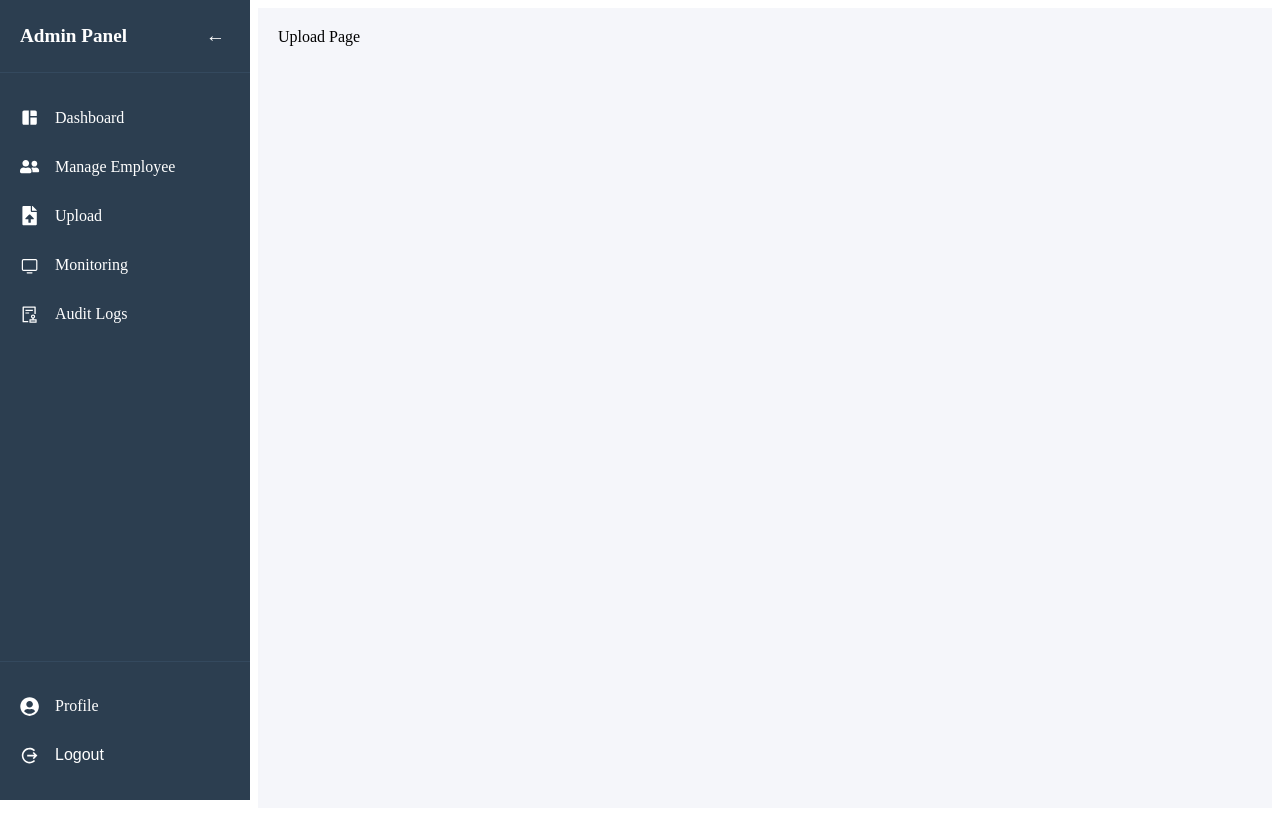
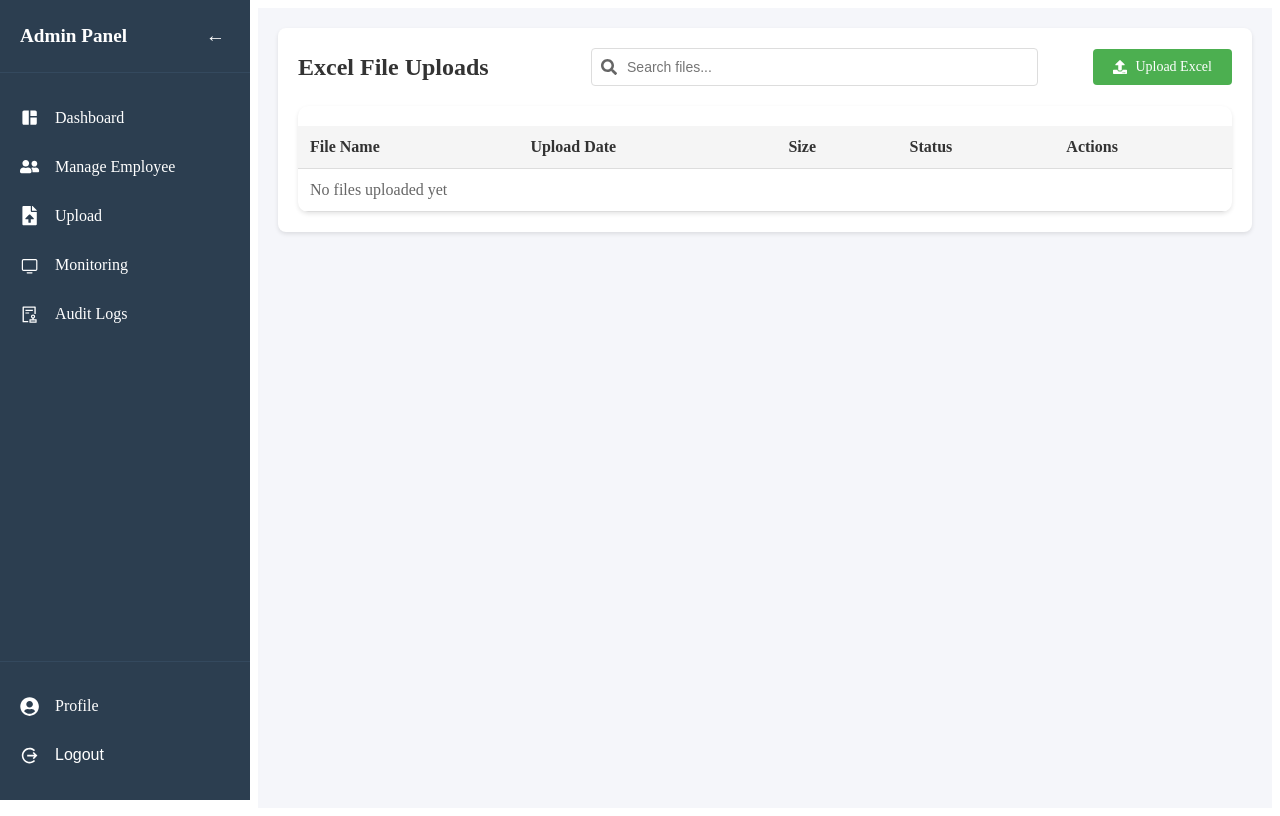
Before and after one commit to yabalap/TO-DO-LIST, a React (Vite) app in the folder client/: page /admin/upload in a window 1280 px wide. Built offline with nearby package versions, Linux system fonts and the light colour scheme; sample sign-in values are in the browser's storage.

Commit message:
add ui for uploads admin side...

```diff
--- a/client/src/App.jsx
+++ b/client/src/App.jsx
@@ -8,6 +8,7 @@ import DashboardEmployee from './components/Employee/EmployeeDashboard/dashboard
 import ManageEmployee from './components/Admin/ManageEmployee/manageEmployee';
 import AddUser from './components/Admin/ManageEmployee/addUser';
 import EditUser from './components/Admin/ManageEmployee/editUser';
+import UploadsAdmin from './components/Admin/Uploads/uploadsAdmin';
 
 // Protected Route Component
 const ProtectedRoute = ({ children, allowedRoles }) => {
@@ -76,7 +77,7 @@ function App() {
           <Route path="manage-employee" element={<ManageEmployee />} />
           <Route path="add-employee" element={<AddUser />} />
           <Route path="edit-employee/:id" element={<EditUser />} />
-          <Route path="upload" element={<div>Upload Page</div>} />
+          <Route path="upload" element={<UploadsAdmin />} />
           <Route path="monitoring" element={<div>Monitoring Page</div>} />
           <Route path="audit-logs" element={<div>Audit Logs Page</div>} />
           <Route index element={<Navigate to="dashboard" replace />} />
--- /dev/null
+++ b/client/src/components/Admin/Uploads/uploadsAdmin.jsx
@@ -0,0 +1,86 @@
+import React, { useState } from 'react';
+import { FaSearch, FaUpload } from 'react-icons/fa';
+import '../../../css/Admin/uploads.css';
+
+const UploadsAdmin = () => {
+  const [searchTerm, setSearchTerm] = useState('');
+  const [files, setFiles] = useState([]); // This will be populated from your backend
+
+  const handleSearch = (e) => {
+    setSearchTerm(e.target.value);
+  };
+
+  const handleFileUpload = (e) => {
+    const file = e.target.files[0];
+    if (file) {
+      // Here you'll add the logic to upload the file to your backend
+      console.log('File to upload:', file);
+    }
+  };
+
+  return (
+    <div className="uploads-container">
+      <div className="uploads-header">
+        <h2>Excel File Uploads</h2>
+        <div className="search-container">
+          <FaSearch className="search-icon" />
+          <input
+            type="text"
+            placeholder="Search files..."
+            value={searchTerm}
+            onChange={handleSearch}
+            className="search-input"
+          />
+        </div>
+        <div className="upload-button-container">
+          <label htmlFor="file-upload" className="upload-button">
+            <FaUpload /> Upload Excel
+          </label>
+          <input
+            id="file-upload"
+            type="file"
+            accept=".xlsx,.xls"
+            onChange={handleFileUpload}
+            style={{ display: 'none' }}
+          />
+        </div>
+      </div>
+
+      <div className="table-container">
+        <table className="uploads-table">
+          <thead>
+            <tr>
+              <th>File Name</th>
+              <th>Upload Date</th>
+              <th>Size</th>
+              <th>Status</th>
+              <th>Actions</th>
+            </tr>
+          </thead>
+          <tbody>
+            {files.length === 0 ? (
+              <tr>
+                <td colSpan="5" className="no-files">No files uploaded yet</td>
+              </tr>
+            ) : (
+              files.map((file, index) => (
+                <tr key={index}>
+                  <td>{file.name}</td>
+                  <td>{file.uploadDate}</td>
+                  <td>{file.size}</td>
+                  <td>{file.status}</td>
+                  <td>
+                    <button className="action-button">Download</button>
+                    <button className="action-button delete">Delete</button>
+                  </td>
+                </tr>
+              ))
+            )}
+          </tbody>
+        </table>
+      </div>
+    </div>
+  );
+};
+
+export default UploadsAdmin;
--- /dev/null
+++ b/client/src/css/Admin/uploads.css
@@ -0,0 +1,128 @@
+.uploads-container {
+  padding: 20px;
+  background-color: #fff;
+  border-radius: 8px;
+  box-shadow: 0 2px 4px rgba(0, 0, 0, 0.1);
+}
+
+.uploads-header {
+  display: flex;
+  justify-content: space-between;
+  align-items: center;
+  margin-bottom: 20px;
+  flex-wrap: wrap;
+  gap: 15px;
+}
+
+.uploads-header h2 {
+  margin: 0;
+  color: #333;
+}
+
+.search-container {
+  position: relative;
+  flex: 1;
+  max-width: 400px;
+}
+
+.search-icon {
+  position: absolute;
+  left: 10px;
+  top: 50%;
+  transform: translateY(-50%);
+  color: #666;
+}
+
+.search-input {
+  width: 100%;
+  padding: 10px 10px 10px 35px;
+  border: 1px solid #ddd;
+  border-radius: 4px;
+  font-size: 14px;
+}
+
+.upload-button-container {
+  display: flex;
+  align-items: center;
+}
+
+.upload-button {
+  display: flex;
+  align-items: center;
+  gap: 8px;
+  padding: 10px 20px;
+  background-color: #4CAF50;
+  color: white;
+  border: none;
+  border-radius: 4px;
+  cursor: pointer;
+  font-size: 14px;
+  transition: background-color 0.3s;
+}
+
+.upload-button:hover {
+  background-color: #45a049;
+}
+
+.table-container {
+  overflow-x: auto;
+}
+
+.uploads-table {
+  width: 100%;
+  border-collapse: collapse;
+  margin-top: 20px;
+}
+
+.uploads-table th,
+.uploads-table td {
+  padding: 12px;
+  text-align: left;
+  border-bottom: 1px solid #ddd;
+}
+
+.uploads-table th {
+  background-color: #f5f5f5;
+  font-weight: 600;
+  color: #333;
+}
+
+.uploads-table tr:hover {
+  background-color: #f9f9f9;
+}
+
+.action-button {
+  padding: 6px 12px;
+  margin-right: 8px;
+  border: none;
+  border-radius: 4px;
+  cursor: pointer;
+  font-size: 13px;
+  background-color: #2196F3;
+  color: white;
+}
+
+.action-button.delete {
+  background-color: #f44336;
+}
+
+.action-button:hover {
+  opacity: 0.9;
+}
+
+.no-files {
+  text-align: center;
+  color: #666;
+  padding: 20px;
+}
+
+@media (max-width: 768px) {
+  .uploads-header {
+    flex-direction: column;
+    align-items: stretch;
+  }
+
+  .search-container {
+    max-width: none;
+  }
+}
```
